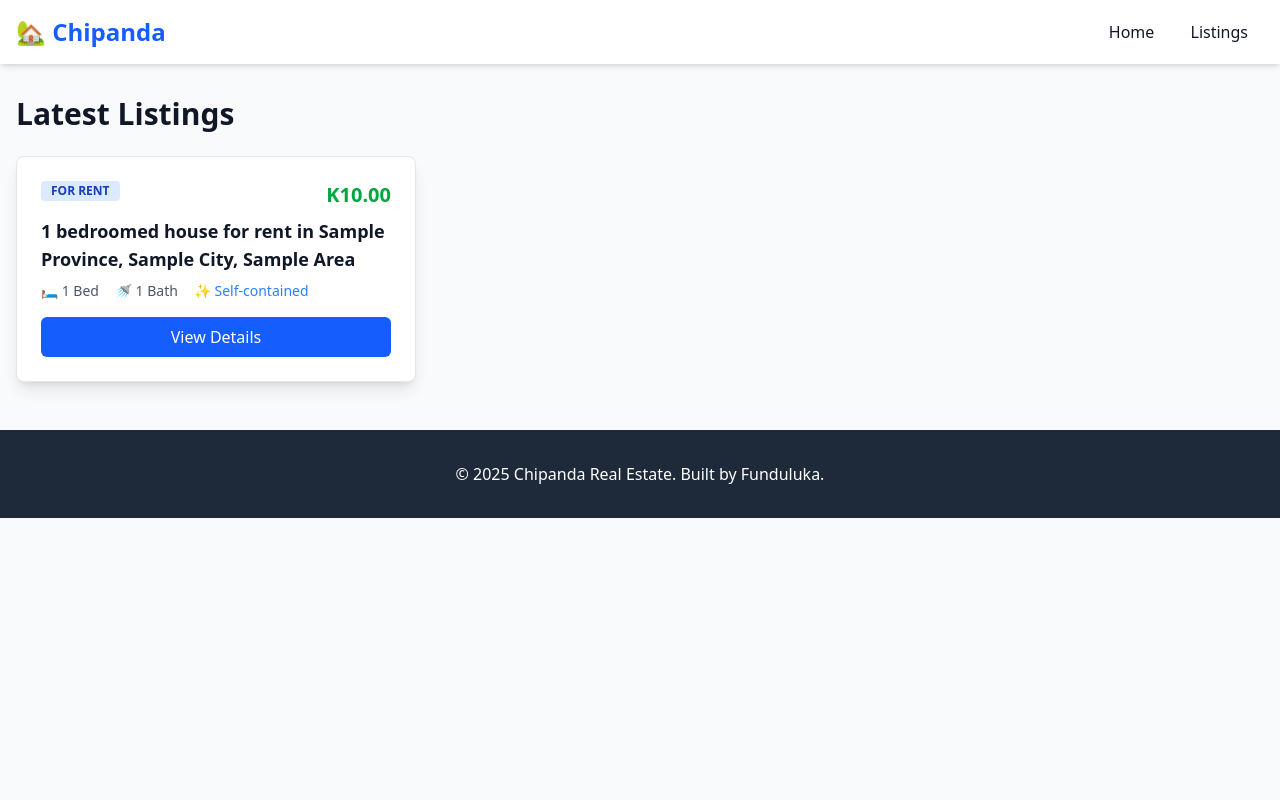
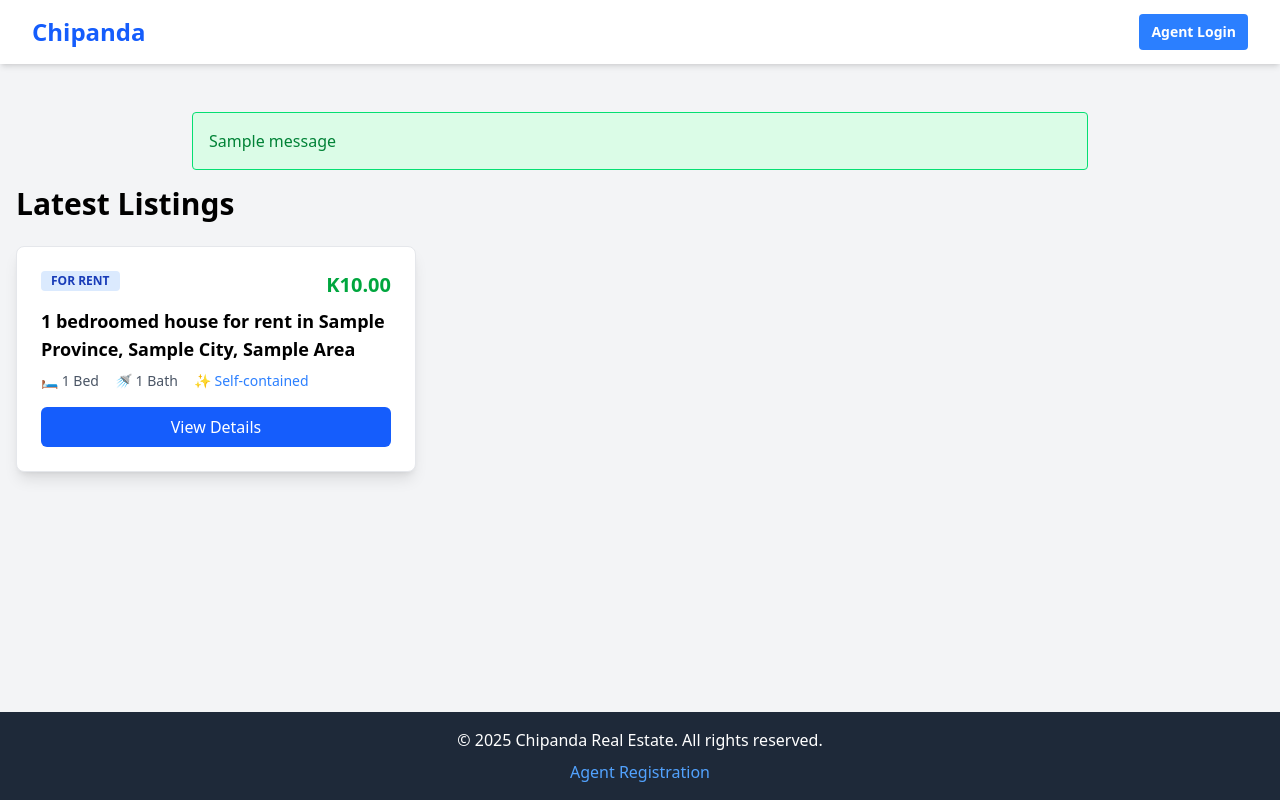
Before and after one commit to fshangala/chipanda, a Django app: page /listings/ in a window 1280 px wide. Run offline with Django 5.2, Linux system fonts and the light colour scheme; tables that the repository leaves empty hold one stand-in row (Sample ...); one stand-in notice (Sample message) is shown.

Commit message:
feat(accounts): Implement agent authentication and documentation
This commit introduces a complete user authentication system for agents and adds essential project documentation.

- **Agent Registration:** Creates a `RegisterView` with a custom `AgentCreationForm` to sign up new agents. New users are automatically marked as staff to grant them admin access.
- **Login/Logout:** Implements Django's built-in `LoginView` and `LogoutView` with custom templates.
- **UI/UX:** Updates the `base.html` template with a dynamic navigation bar that shows "Agent Login" or "Admin Dashboard" based on the user's authentication status. A link to the registration page is added to the footer.
- **Documentation:**
    - Creates a comprehensive `README.md` with project overview, features, and setup instructions.
    - Updates `AGENT.md` to mark the authentication task as complete.
- **Fix:** Removes a duplicated `RegisterView` class in `accounts/views.py`.

```diff
--- /dev/null
+++ b/accounts/urls.py
@@ -0,0 +1,13 @@
+# accounts/urls.py
+
+from django.urls import path
+from django.contrib.auth import views as auth_views
+from .views import RegisterView
+
+app_name = 'accounts'
+
+urlpatterns = [
+    path('register/', RegisterView.as_view(), name='register'),
+    path('login/', auth_views.LoginView.as_view(template_name='accounts/login.html'), name='login'),
+    path('logout/', auth_views.LogoutView.as_view(), name='logout'),
+]
--- a/chipanda/static/style.css
+++ b/chipanda/static/style.css
@@ -7,13 +7,24 @@
       "Segoe UI Emoji", "Segoe UI Symbol", "Noto Color Emoji";
     --font-mono: ui-monospace, SFMono-Regular, Menlo, Monaco, Consolas, "Liberation Mono",
       "Courier New", monospace;
+    --color-red-100: oklch(93.6% 0.032 17.717);
+    --color-red-400: oklch(70.4% 0.191 22.216);
+    --color-red-500: oklch(63.7% 0.237 25.331);
+    --color-red-700: oklch(50.5% 0.213 27.518);
+    --color-green-100: oklch(96.2% 0.044 156.743);
+    --color-green-400: oklch(79.2% 0.209 151.711);
+    --color-green-500: oklch(72.3% 0.219 149.579);
     --color-green-600: oklch(62.7% 0.194 149.214);
+    --color-green-700: oklch(52.7% 0.154 150.069);
     --color-blue-100: oklch(93.2% 0.032 255.585);
+    --color-blue-300: oklch(80.9% 0.105 251.813);
+    --color-blue-400: oklch(70.7% 0.165 254.624);
     --color-blue-500: oklch(62.3% 0.214 259.815);
     --color-blue-600: oklch(54.6% 0.245 262.881);
     --color-blue-700: oklch(48.8% 0.243 264.376);
     --color-blue-800: oklch(42.4% 0.199 265.638);
     --color-gray-50: oklch(98.5% 0.002 247.839);
+    --color-gray-100: oklch(96.7% 0.003 264.542);
     --color-gray-200: oklch(92.8% 0.006 264.531);
     --color-gray-500: oklch(55.1% 0.027 264.364);
     --color-gray-600: oklch(44.6% 0.03 256.802);
@@ -22,7 +33,10 @@
     --color-gray-900: oklch(21% 0.034 264.665);
     --color-white: #fff;
     --spacing: 0.25rem;
+    --container-md: 28rem;
+    --container-lg: 32rem;
     --container-4xl: 56rem;
+    --container-7xl: 80rem;
     --text-xs: 0.75rem;
     --text-xs--line-height: calc(1 / 0.75);
     --text-sm: 0.875rem;
@@ -41,6 +55,7 @@
     --font-weight-semibold: 600;
     --font-weight-bold: 700;
     --font-weight-extrabold: 800;
+    --leading-tight: 1.25;
     --radius-md: 0.375rem;
     --radius-lg: 0.5rem;
     --default-transition-duration: 150ms;
@@ -201,8 +216,20 @@
   .collapse {
     visibility: collapse;
   }
+  .relative {
+    position: relative;
+  }
   .static {
     position: static;
+  }
+  .sticky {
+    position: sticky;
+  }
+  .top-0 {
+    top: calc(var(--spacing) * 0);
+  }
+  .z-10 {
+    z-index: 10;
   }
   .container {
     width: 100%;
@@ -228,14 +255,29 @@
   .my-4 {
     margin-block: calc(var(--spacing) * 4);
   }
+  .mt-1 {
+    margin-top: calc(var(--spacing) * 1);
+  }
+  .mt-2 {
+    margin-top: calc(var(--spacing) * 2);
+  }
+  .mt-6 {
+    margin-top: calc(var(--spacing) * 6);
+  }
   .mt-8 {
     margin-top: calc(var(--spacing) * 8);
+  }
+  .mt-10 {
+    margin-top: calc(var(--spacing) * 10);
   }
   .mt-12 {
     margin-top: calc(var(--spacing) * 12);
   }
   .mb-2 {
     margin-bottom: calc(var(--spacing) * 2);
+  }
+  .mb-3 {
+    margin-bottom: calc(var(--spacing) * 3);
   }
   .mb-4 {
     margin-bottom: calc(var(--spacing) * 4);
@@ -258,8 +303,17 @@
   .inline {
     display: inline;
   }
+  .inline-block {
+    display: inline-block;
+  }
   .table {
     display: table;
+  }
+  .h-16 {
+    height: calc(var(--spacing) * 16);
+  }
+  .min-h-screen {
+    min-height: 100vh;
   }
   .w-full {
     width: 100%;
@@ -267,17 +321,38 @@
   .max-w-4xl {
     max-width: var(--container-4xl);
   }
+  .max-w-7xl {
+    max-width: var(--container-7xl);
+  }
+  .max-w-lg {
+    max-width: var(--container-lg);
+  }
+  .max-w-md {
+    max-width: var(--container-md);
+  }
+  .flex-shrink-0 {
+    flex-shrink: 0;
+  }
+  .flex-grow {
+    flex-grow: 1;
+  }
   .border-collapse {
     border-collapse: collapse;
   }
   .resize {
     resize: both;
   }
+  .appearance-none {
+    appearance: none;
+  }
   .grid-cols-1 {
     grid-template-columns: repeat(1, minmax(0, 1fr));
   }
   .grid-cols-2 {
     grid-template-columns: repeat(2, minmax(0, 1fr));
+  }
+  .flex-col {
+    flex-direction: column;
   }
   .items-center {
     align-items: center;
@@ -317,8 +392,17 @@
   .border-gray-200 {
     border-color: var(--color-gray-200);
   }
+  .border-green-400 {
+    border-color: var(--color-green-400);
+  }
+  .border-red-400 {
+    border-color: var(--color-red-400);
+  }
   .bg-blue-100 {
     background-color: var(--color-blue-100);
+  }
+  .bg-blue-500 {
+    background-color: var(--color-blue-500);
   }
   .bg-blue-600 {
     background-color: var(--color-blue-600);
@@ -326,8 +410,20 @@
   .bg-gray-50 {
     background-color: var(--color-gray-50);
   }
+  .bg-gray-100 {
+    background-color: var(--color-gray-100);
+  }
   .bg-gray-800 {
     background-color: var(--color-gray-800);
+  }
+  .bg-green-100 {
+    background-color: var(--color-green-100);
+  }
+  .bg-green-500 {
+    background-color: var(--color-green-500);
+  }
+  .bg-red-100 {
+    background-color: var(--color-red-100);
   }
   .bg-white {
     background-color: var(--color-white);
@@ -347,6 +443,9 @@
   .px-2\.5 {
     padding-inline: calc(var(--spacing) * 2.5);
   }
+  .px-3 {
+    padding-inline: calc(var(--spacing) * 3);
+  }
   .px-4 {
     padding-inline: calc(var(--spacing) * 4);
   }
@@ -411,6 +517,9 @@
   .font-semibold {
     --tw-font-weight: var(--font-weight-semibold);
     font-weight: var(--font-weight-semibold);
+  }
+  .text-blue-400 {
+    color: var(--color-blue-400);
   }
   .text-blue-500 {
     color: var(--color-blue-500);
@@ -430,11 +539,23 @@
   .text-gray-700 {
     color: var(--color-gray-700);
   }
+  .text-gray-800 {
+    color: var(--color-gray-800);
+  }
   .text-gray-900 {
     color: var(--color-gray-900);
   }
   .text-green-600 {
     color: var(--color-green-600);
+  }
+  .text-green-700 {
+    color: var(--color-green-700);
+  }
+  .text-red-500 {
+    color: var(--color-red-500);
+  }
+  .text-red-700 {
+    color: var(--color-red-700);
   }
   .text-white {
     color: var(--color-white);
@@ -480,10 +605,38 @@
       }
     }
   }
+  .hover\:bg-green-600 {
+    &:hover {
+      @media (hover: hover) {
+        background-color: var(--color-green-600);
+      }
+    }
+  }
+  .hover\:text-blue-300 {
+    &:hover {
+      @media (hover: hover) {
+        color: var(--color-blue-300);
+      }
+    }
+  }
   .hover\:text-blue-500 {
     &:hover {
       @media (hover: hover) {
         color: var(--color-blue-500);
+      }
+    }
+  }
+  .hover\:text-blue-700 {
+    &:hover {
+      @media (hover: hover) {
+        color: var(--color-blue-700);
+      }
+    }
+  }
+  .hover\:text-gray-800 {
+    &:hover {
+      @media (hover: hover) {
+        color: var(--color-gray-800);
       }
     }
   }
@@ -502,6 +655,22 @@
       }
     }
   }
+  .focus\:outline-none {
+    &:focus {
+      --tw-outline-style: none;
+      outline-style: none;
+    }
+  }
+  .sm\:inline {
+    @media (width >= 40rem) {
+      display: inline;
+    }
+  }
+  .sm\:px-6 {
+    @media (width >= 40rem) {
+      padding-inline: calc(var(--spacing) * 6);
+    }
+  }
   .md\:grid-cols-2 {
     @media (width >= 48rem) {
       grid-template-columns: repeat(2, minmax(0, 1fr));
@@ -517,11 +686,20 @@
       grid-template-columns: repeat(3, minmax(0, 1fr));
     }
   }
+  .lg\:px-8 {
+    @media (width >= 64rem) {
+      padding-inline: calc(var(--spacing) * 8);
+    }
+  }
 }
 @property --tw-border-style {
   syntax: "*";
   inherits: false;
   initial-value: solid;
+}
+@property --tw-leading {
+  syntax: "*";
+  inherits: false;
 }
 @property --tw-font-weight {
   syntax: "*";
@@ -654,6 +832,7 @@
   @supports ((-webkit-hyphens: none) and (not (margin-trim: inline))) or ((-moz-orient: inline) and (not (color:rgb(from red r g b)))) {
     *, ::before, ::after, ::backdrop {
       --tw-border-style: solid;
+      --tw-leading: initial;
       --tw-font-weight: initial;
       --tw-shadow: 0 0 #0000;
       --tw-shadow-color: initial;
--- a/chipanda/templates/base.html
+++ b/chipanda/templates/base.html
@@ -1,29 +1,62 @@
+{% load static %}
 <!DOCTYPE html>
 <html lang="en">
 <head>
     <meta charset="UTF-8">
     <meta name="viewport" content="width=device-width, initial-scale=1.0">
     <title>{% block title %}Chipanda Real Estate{% endblock %}</title>
-    {% load static %}
+    {# The path to the compiled Tailwind CSS file #}
     <link rel="stylesheet" href="{% static 'style.css' %}">
 </head>
-<body class="bg-gray-50 text-gray-900 font-sans">
-    <nav class="bg-white shadow-md p-4">
-        <div class="container mx-auto flex justify-between items-center">
-            <a href="{% url 'listings:index' %}" class="text-2xl font-bold text-blue-600">🏡 Chipanda</a>
-            <div>
-                <a href="#" class="px-4 py-2 hover:text-blue-500">Home</a>
-                <a href="{% url 'listings:index' %}" class="px-4 py-2 hover:text-blue-500">Listings</a>
+<body class="bg-gray-100 font-sans flex flex-col min-h-screen">
+
+    <!-- Navbar -->
+    <nav class="bg-white shadow-md sticky top-0 z-10">
+        <div class="max-w-7xl mx-auto px-4 sm:px-6 lg:px-8">
+            <div class="flex justify-between items-center h-16">
+                <!-- Logo/Brand -->
+                <div class="flex-shrink-0">
+                    <a href="{% url 'listings:index' %}" class="text-2xl font-bold text-blue-600 hover:text-blue-700">Chipanda</a>
+                </div>
+
+                <!-- Auth Links -->
+                <div class="flex items-center">
+                    {% if user.is_authenticated and user.is_staff %}
+                        <a href="{% url 'admin:index' %}" class="bg-green-500 hover:bg-green-600 text-white font-bold py-2 px-3 rounded text-sm">
+                            Admin Dashboard
+                        </a>
+                        <a href="{% url 'accounts:logout' %}" class="ml-4 text-gray-600 hover:text-gray-800 text-sm">Logout</a>
+                    {% else %}
+                        <a href="{% url 'accounts:login' %}" class="bg-blue-500 hover:bg-blue-700 text-white font-bold py-2 px-3 rounded text-sm">
+                            Agent Login
+                        </a>
+                    {% endif %}
+                </div>
             </div>
         </div>
     </nav>
 
-    <main class="container mx-auto mt-8 px-4">
+    <!-- Main Content -->
+    <main class="container mx-auto mt-8 p-4 flex-grow">
+        {% if messages %}
+            <div class="max-w-4xl mx-auto mb-4">
+                {% for message in messages %}
+                    <div class="p-4 rounded {% if message.tags == 'success' %}bg-green-100 border border-green-400 text-green-700{% else %}bg-red-100 border border-red-400 text-red-700{% endif %}" role="alert">
+                        {{ message }}
+                    </div>
+                {% endfor %}
+            </div>
+        {% endif %}
         {% block content %}{% endblock %}
     </main>
 
-    <footer class="mt-12 p-8 bg-gray-800 text-white text-center">
-        <p>&copy; 2025 Chipanda Real Estate. Built by Funduluka.</p>
+    <!-- Footer -->
+    <footer class="bg-gray-800 text-white text-center p-4 mt-8">
+        <div class="max-w-7xl mx-auto">
+            <p>&copy; {% now "Y" %} Chipanda Real Estate. All rights reserved.</p>
+            <a href="{% url 'accounts:register' %}" class="text-blue-400 hover:text-blue-300 mt-2 inline-block">Agent Registration</a>
+        </div>
     </footer>
+
 </body>
 </html>
--- a/chipanda/urls.py
+++ b/chipanda/urls.py
@@ -22,6 +22,7 @@ from django.conf.urls.static import static
 urlpatterns = [
     path('admin/', admin.site.urls),
     path('listings/', include('listings.urls')),
+    path('accounts/', include('accounts.urls')),
 ]
 
 if settings.DEBUG:
```
Also changed, not shown: other parts of chipanda/static/style.css (+14 -0 lines), AGENT.md (+1 -1 lines), accounts/forms.py (added, +20 -0 lines), accounts/templates/accounts/login.html (added, +36 -0 lines), accounts/templates/accounts/register.html (added, +34 -0 lines), accounts/views.py (+18 -3 lines), README.md, accounts/register.html (added).
